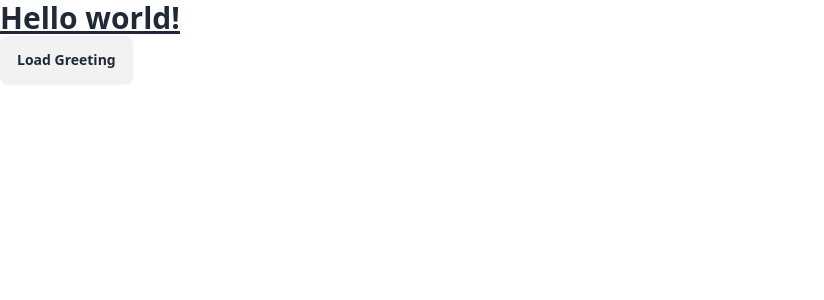
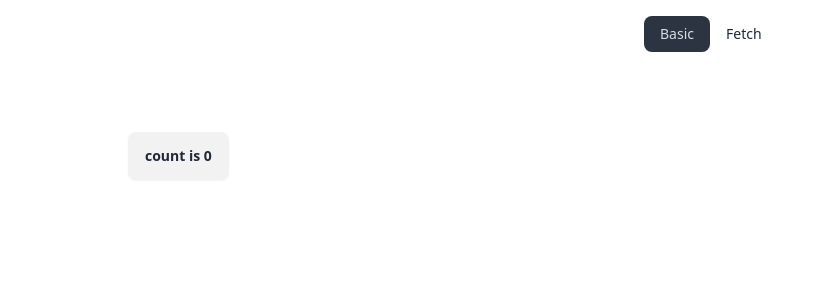
Before and after one commit to wildfrontend/vite-react-test-lib, a React (Vite) app: page / in a window 1280 px wide. Shown: the top 300 px of the page, without its empty margins (0-824 px from the left). Built offline with nearby package versions, Linux system fonts and the light colour scheme.

Commit message:
Update layout

```diff
--- a/src/components/count/index.tsx
+++ b/src/components/count/index.tsx
@@ -3,7 +3,7 @@ import { useState } from 'react';
 const Count: React.FC<{ defaultValue?: number }> = ({ defaultValue }) => {
   const [count, setCount] = useState(defaultValue ?? 0);
   return (
-    <button className='btn' onClick={() => setCount((count) => count + 1)}>
+    <button className="btn" onClick={() => setCount((count) => count + 1)}>
       count is {count}
     </button>
   );
--- a/src/components/fetch/index.tsx
+++ b/src/components/fetch/index.tsx
@@ -45,7 +45,11 @@ const Fetch: React.FC<{ url: string }> = ({ url }) => {
 
   return (
     <div>
-      <button className='btn' onClick={() => fetchGreeting(url)} disabled={buttonClicked}>
+      <button
+        className="btn"
+        onClick={() => fetchGreeting(url)}
+        disabled={buttonClicked}
+      >
         {buttonText}
       </button>
       {greeting && <h1>{greeting}</h1>}
--- a/src/components/layouts/main.tsx
+++ b/src/components/layouts/main.tsx
@@ -1,14 +1,29 @@
-import React from 'react'
-import { Outlet } from 'react-router'
+import React from 'react';
+import { NavLink, Outlet } from 'react-router';
 
 const MainLayout: React.FC = () => {
   return (
     <>
-      <div className="container m-auto">
+      <div className="navbar bg-base-100">
+        <div className="navbar-start"></div>
+        <div className="navbar-center">
+          <ul className="menu menu-horizontal px-1">
+            <li>
+              <NavLink to="/" end>
+                Basic
+              </NavLink>
+            </li>
+            <li>
+              <NavLink to="/fetch">Fetch</NavLink>
+            </li>
+          </ul>
+        </div>
+      </div>
+      <div className="w-[1024px] pt-16 m-auto min-h-screen">
         <Outlet />
       </div>
     </>
-  )
-}
+  );
+};
 
-export default MainLayout
+export default MainLayout;
--- a/src/index.css
+++ b/src/index.css
@@ -3,6 +3,5 @@
 @tailwind utilities;
 
 #root {
-  width: 100vw;
   min-height: 100vh;
 }
--- a/src/main.tsx
+++ b/src/main.tsx
@@ -3,8 +3,8 @@ import { createRoot } from 'react-dom/client';
 import { BrowserRouter, Route, Routes } from 'react-router';
 import MainLayout from './components/layouts/main.tsx';
 import './index.css';
-import Count from './routes/counter/index.tsx';
 import Home from './routes/home/index.tsx';
+import FetchPage from './routes/fetch/index.tsx';
 
 createRoot(document.getElementById('root')!).render(
   <StrictMode>
@@ -12,7 +12,7 @@ createRoot(document.getElementById('root')!).render(
       <Routes>
         <Route element={<MainLayout />}>
           <Route index element={<Home />} />
-          <Route path="count" element={<Count />} />
+          <Route path="fetch" element={<FetchPage />} />
         </Route>
       </Routes>
     </BrowserRouter>
--- a/src/routes/counter/index.tsx
+++ /dev/null
@@ -1,9 +0,0 @@
-const Count: React.FC = () => {
-  return (
-    <>
-      <h1 className="text-3xl font-bold underline">Count</h1>
-    </>
-  );
-};
-
-export default Count;
--- /dev/null
+++ b/src/routes/fetch/index.tsx
@@ -0,0 +1,11 @@
+import Fetch from "../../components/fetch";
+
+const FetchPage: React.FC = () => {
+  return (
+    <>
+      <Fetch url="/laoding" />
+    </>
+  );
+};
+
+export default FetchPage;
--- a/src/routes/home/index.tsx
+++ b/src/routes/home/index.tsx
@@ -1,10 +1,9 @@
-import Fetch from "../../components/fetch";
+import Count from '../../components/count';
 
 const Home: React.FC = () => {
   return (
     <>
-      <h1 className="text-3xl font-bold underline">Hello world!</h1>
-      <Fetch url="/loading" />
+      <Count />
     </>
   );
 };
```
